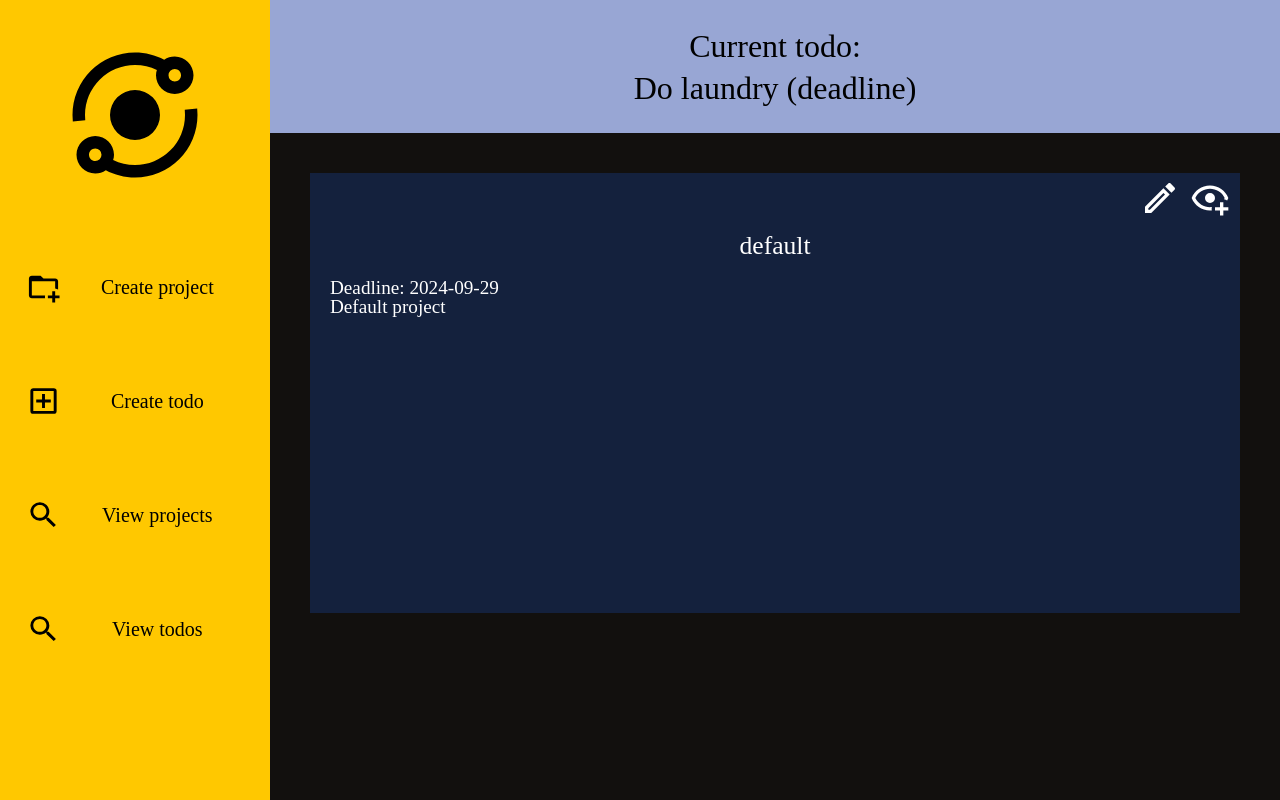
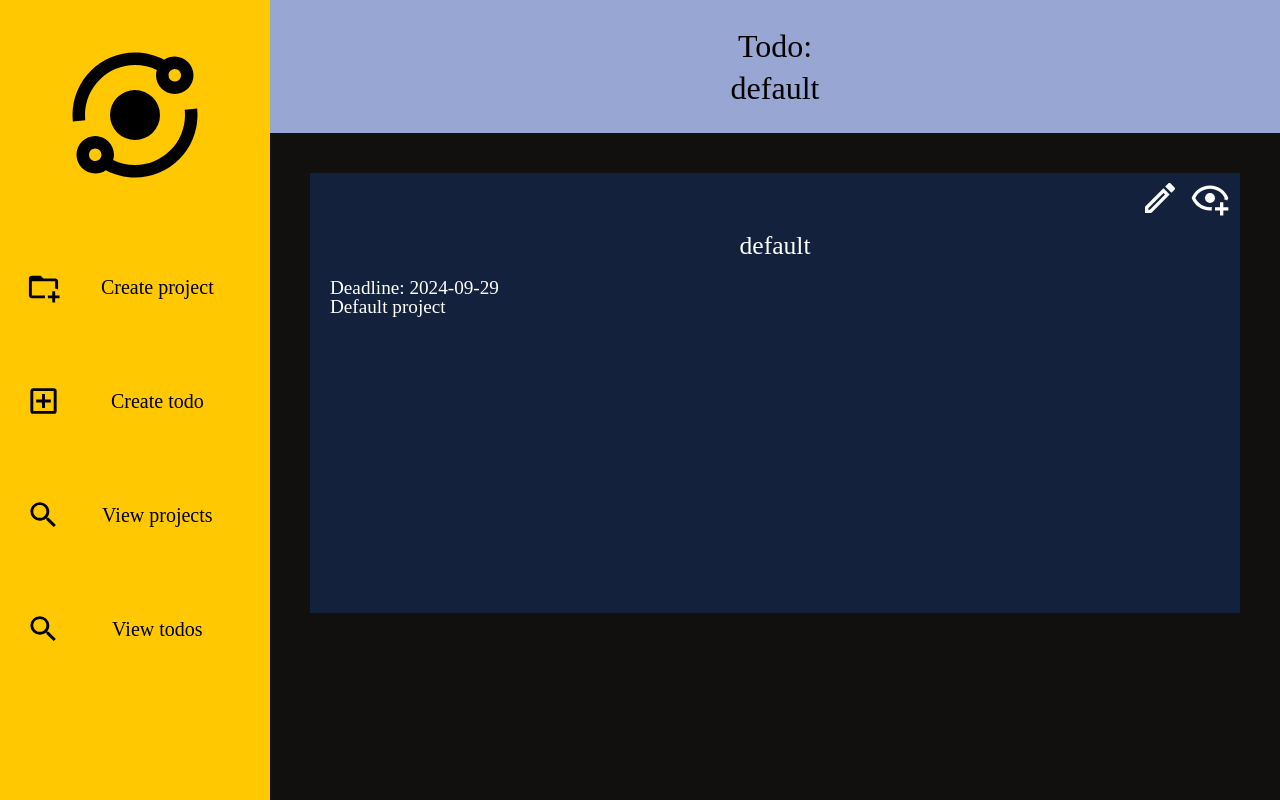
Before and after one commit to mborisevich/todo_list, a website built with webpack: page src/template.html in a window 1280 px wide. Both pictures are taken after a click on the button "View projects". Built offline with nearby package versions, Linux system fonts and the light colour scheme.

Commit message:
Add header which changes based on closest headline of todo

```diff
--- a/src/index.js
+++ b/src/index.js
@@ -74,6 +74,7 @@ function submitItem(){
     mainController.createTodo(nameItem.value, descriptionItem.value, dateItem.value,
         priorItem.value, notesItem.value, mainController.listProjects()[indexNumber]);
     console.log(mainController.listProjects())
+    displayController.refreshTodoItems();
 }
 function generateProjectlistDOM(list){
     const selectBar = document.querySelector("select[name=project-choice]");
@@ -200,7 +201,7 @@ class Project extends Todo {
 }
 function DOMController(){
     const modalOverlay = document.querySelector(".edit-overlay")
-
+    const navPanel = document.querySelector("div#nav-panel");
     function formFromObject(element){
         let properties = Object.keys(element)
         let elementList = []
@@ -344,10 +345,24 @@ function DOMController(){
             projectContainer.removeChild(projectContainer.firstChild);
         }
     }
-
+    function refreshNav(){
+        navPanel.replaceChildren()
+        let headerNav = document.createElement("p")
+        let headerNavProject = document.createElement("p")
+        headerNav.textContent = "Todo: "
+        let incomingTodo = mainController.listProjects()[0].getItems()[0];
+        if (incomingTodo){
+            headerNavProject.textContent = incomingTodo.getTitle()
+        } else {
+            headerNavProject.textContent = mainController.listProjects()[0].getTitle();
+        }
+        navPanel.appendChild(headerNav);
+        navPanel.appendChild(headerNavProject);
+    }
 
     function refreshProjects(){
-        clearProjects()
+        clearProjects();
+        refreshNav();
         mainController.listProjects().forEach(element => {
             let projectContainer = document.querySelector("div[id=project-container]")
             let projectElement = document.createElement("div")
--- a/src/template.html
+++ b/src/template.html
@@ -70,8 +70,7 @@
             <button class="side-button view-items"><img src="magnify.svg">View todos</button>
         </div>
         <div id="nav-panel">
-            <p>Current todo:</p>
-            <p>Do laundry (deadline)</p>
+            <p>Upcoming todo:</p>
         </div>
         <div id="project-container">
             <!--
```
